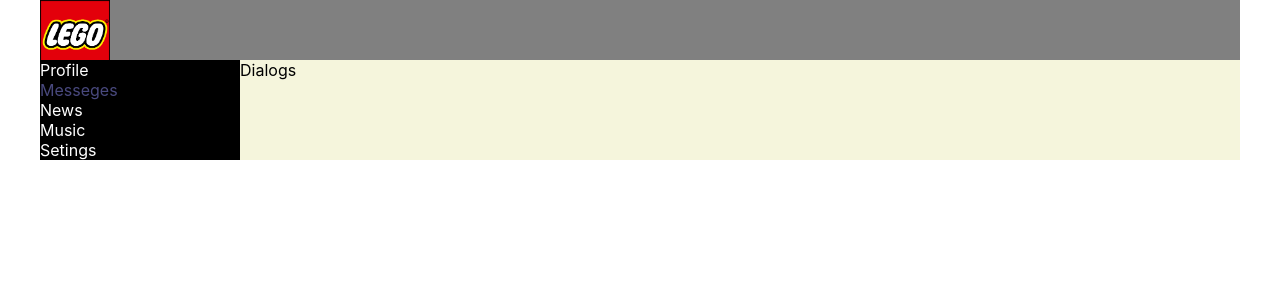
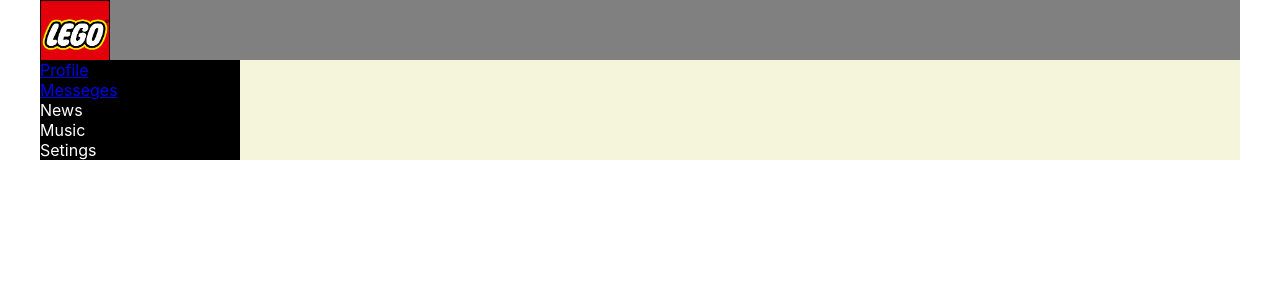
Before and after one commit to lizasha228-max/reactivation, a React (Create React App) app: page / in a window 1280 px wide. Shown: the top 300 px of the page. Built offline with nearby package versions, Linux system fonts and the light colour scheme.

Commit message:
added routes

```diff
--- a/package.json
+++ b/package.json
@@ -9,6 +9,7 @@
     "@testing-library/user-event": "^13.5.0",
     "react": "^18.3.1",
     "react-dom": "^18.3.1",
+    "react-router-dom": "^7.9.6",
     "react-scripts": "5.0.1",
     "web-vitals": "^2.1.4"
   },
--- a/src/App.jsx
+++ b/src/App.jsx
@@ -1,9 +1,11 @@
 
+import {Route, Routes } from 'react-router-dom';
 import './App.css';
 import Dialogs from './components/Dialogs/Dialogs';
 import Header from './components/Header/Header';
 import NavBar from './components/NavBar/NavBar';
-// import Profile from './components/Profile/Profile';
+import Profile from './components/Profile/Profile';
+
 
 
 const App = () => {
@@ -11,10 +13,12 @@ const App = () => {
     <div className="app-wrapper">
        <Header />
        <NavBar />
-       <div class="app-wrapper-content">
-        <Dialogs />
+       <div className="app-wrapper-content">
+        <Routes>
+         <Route path='/dialogs' element={<Dialogs/>}/>
+        <Route path='/profile' element={<Profile/>}/>
+        </Routes>
        </div>
-       {/* <Profile /> */}
     </div>
   )
 }
--- a/src/components/NavBar/NavBar.jsx
+++ b/src/components/NavBar/NavBar.jsx
@@ -3,10 +3,10 @@ import classes from "./NavBar.module.css";
 const NavBar = () => {
     return    <nav className={classes.nav}>
         <div className={classes.item}>
-          <a>Profile</a>
+          <a href="/profile">Profile</a>
         </div>
         <div className={`${classes.item} ${classes.active}`}>
-          <a>Messeges</a>
+          <a href="/dialogs">Messeges</a>
         </div>
          <div className={classes.item}>
           <a>News</a>
--- a/src/index.js
+++ b/src/index.js
@@ -3,11 +3,14 @@ import ReactDOM from 'react-dom/client';
 import './index.css';
 import App from './App.jsx';
 import reportWebVitals from './reportWebVitals';
+import { BrowserRouter } from 'react-router-dom';
 
 const root = ReactDOM.createRoot(document.getElementById('root'));
 root.render(
-  <React.StrictMode>
-    <App />
+ <React.StrictMode>
+    <BrowserRouter>
+      <App />
+    </BrowserRouter>
   </React.StrictMode>
 );
 
```
Also changed, not shown: 1 other file (tests, documents, lock files or other folders).
